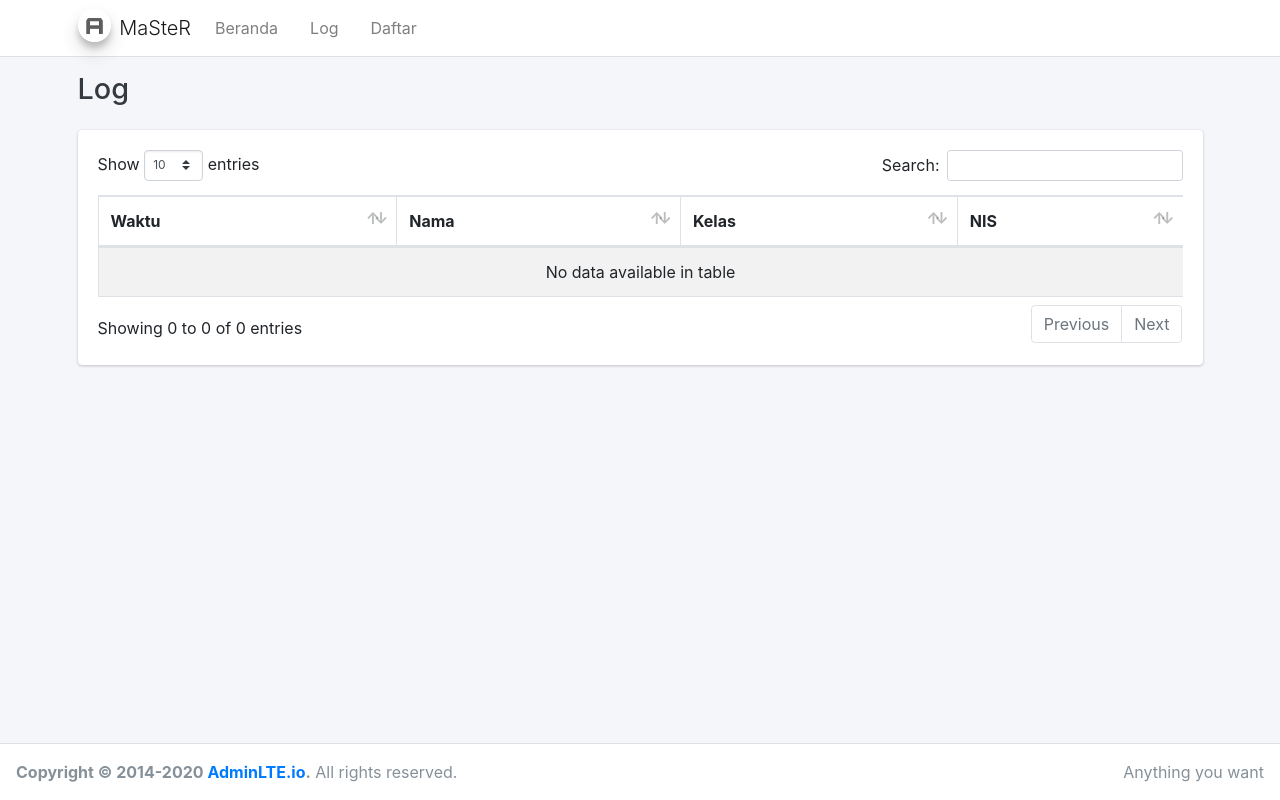
After one commit to adnansurya/MaSteR, a PHP site: page /log.php in a window 1280 px wide. The commit adds this page. Run offline with PHP 8.4, Linux system fonts and the light colour scheme; data comes from the database, SQL or seed files in the repository; data that the repository does not hold is empty; some libraries are stand-ins or nearby versions; some web fonts are replaced.

Commit message:
log page

```diff
--- a/absen.php
+++ b/absen.php
@@ -13,7 +13,7 @@ if(isset($_POST["token"]) && isset($_POST["gambar"]) ) {
 
     $namapic = $timestamp.'.jpg';
 
-    $sql = "INSERT INTO log (token,foto,waktu) VALUES ('$token','$namapic','$waktu')";
+    $sql = "INSERT INTO log (token,gambar,waktu) VALUES ('$token','$namapic','$waktu')";
 
     $resObj -> result = "";
 
--- a/form/daftar.php
+++ b/form/daftar.php
@@ -34,7 +34,7 @@ if(isset($_POST["submit"]) && !empty($_FILES["image"]["name"])){
     }
 
     if(empty($errors)==true){
-        if(move_uploaded_file($file_tmp,"../uploads/".$newfilename)){
+        if(move_uploaded_file($file_tmp,"../foto/".$newfilename)){
             $sql = "INSERT INTO siswa(token, nama, tglLahir, nis, kelas, noHp, alamat, namaOrtu, noHpOrtu, foto, timestamp) VALUES
             ('$token', '$nama', '$tglLahir', '$nis', '$kelas', '$noHp', '$alamat', '$namaOrtu', '$hpOrtu', '$newfilename' ,'$timestamp')";
             $result = mysqli_query($conn, $sql);
--- a/global.php
+++ b/global.php
@@ -1,4 +1,5 @@
 <?php
 
 $web_name = 'MaSteR';
+$server = $_SERVER['SERVER_NAME'];
 ?>
--- /dev/null
+++ b/log.php
@@ -0,0 +1,114 @@
+<!DOCTYPE html>
+<!--
+This is a starter template page. Use this page to start your new project from
+scratch. This page gets rid of all links and provides the needed markup only.
+-->
+<?php include('global.php'); ?>
+<html lang="en">
+<head>
+
+  <?php include('partials/head.php'); ?>
+  <title><?php echo $web_name; ?>  | Log</title>
+  <!-- DataTables -->
+  <link rel="stylesheet" href="plugins/datatables-bs4/css/dataTables.bootstrap4.min.css">
+  <link rel="stylesheet" href="plugins/datatables-responsive/css/responsive.bootstrap4.min.css">
+</head>
+<body class="hold-transition layout-top-nav">
+<div class="wrapper">
+
+  <!-- Navbar -->
+  <?php include('partials/topbar.php'); ?>
+  <!-- /.navbar -->
+
+  <!-- Content Wrapper. Contains page content -->
+  <div class="content-wrapper">
+    <!-- Content Header (Page header) -->
+    <div class="content-header">
+      <div class="container">
+        <div class="row mb-2">
+          <div class="col-sm-6">
+            <h1 class="m-0 text-dark">Log</h1>
+          </div>
+        </div><!-- /.row -->
+      </div><!-- /.container-fluid -->
+    </div>
+    <!-- /.content-header -->
+
+    <!-- Main content -->
+    <div class="content">
+      <div class="container">
+        <div class="row">
+          <div class="col-lg-12">
+            <div class="card">
+              <div class="card-body">
+                <div class="table-responsive">
+                  <table id="logTable" class="table table-bordered table-striped">
+                    <thead>
+                      <tr>
+                        <th>Log ID</th>
+                        <th>Waktu</th>
+                        <th>Nama</th>
+                        <th>Kelas</th>
+                        <th>NIS</th>
+                      </tr>
+                    </thead>
+                    <tbody>
+                    <?php
+                        include('db_access.php');
+                        $load = mysqli_query($conn, "SELECT log.id_log, log.gambar, log.waktu, siswa.nama, siswa.nis, siswa.kelas, siswa.foto FROM log INNER JOIN siswa ON log.token = siswa.token ORDER BY id_log DESC");
+                        while ($row = mysqli_fetch_array($load)){
+                          echo '<tr>';
+                          echo '<td>'.$row['id_log'].'</td>';
+                          echo '<td><a href="http://'.$server.'/gambar/'.$row['gambar'].'">'.$row['waktu'].'</a></td>';
+                          echo '<td><a href="http://'.$server.'/foto/'.$row['foto'].'">'.$row['nama'].'</a></td>';
+                          echo '<td>'.$row['kelas'].'</td>';
+                          echo '<td>'.$row['nis'].'</td>';
+                          echo '</tr>';
+                        }
+                    ?>
+                    </tbody>
+                  </table>
+                </div>
+              </div>
+            </div>
+            <!-- /.card -->
+          </div>
+        </div>
+        <!-- /.row -->
+      </div><!-- /.container-fluid -->
+    </div>
+    <!-- /.content -->
+  </div>
+  <!-- /.content-wrapper -->
+
+
+  <!-- Main Footer -->
+  <?php include('partials/footer.php'); ?>
+</div>
+<!-- ./wrapper -->
+
+<!-- REQUIRED SCRIPTS -->
+
+  <?php include('partials/scripts.php') ?>
+  <!-- DataTables -->
+  <script src="plugins/datatables/jquery.dataTables.min.js"></script>
+  <script src="plugins/datatables-bs4/js/dataTables.bootstrap4.min.js"></script>
+  <script src="plugins/datatables-responsive/js/dataTables.responsive.min.js"></script>
+  <script src="plugins/datatables-responsive/js/responsive.bootstrap4.min.js"></script>
+  <script>
+     $(function () {
+      $("#logTable").DataTable({
+        "responsive": true,
+        "order": [[ 0, "desc" ]],
+        "columnDefs": [
+            {
+                "targets": [ 0 ],
+                "visible": false,
+                "searchable": false
+            }
+        ]
+      });
+     });
+  </script>
+</body>
+</html>
--- a/partials/topbar.php
+++ b/partials/topbar.php
@@ -14,6 +14,9 @@
         <ul class="navbar-nav">
           <li class="nav-item">
             <a href="index.php" class="nav-link">Beranda</a>
+          </li>
+          <li class="nav-item">
+            <a href="log.php" class="nav-link">Log</a>
           </li>
           <li class="nav-item">
             <a href="/MaSteR/daftar.php" class="nav-link">Daftar</a>
```
Also changed, not shown: MaSteR_db.sql (+13 -3 lines), 1 other file.
